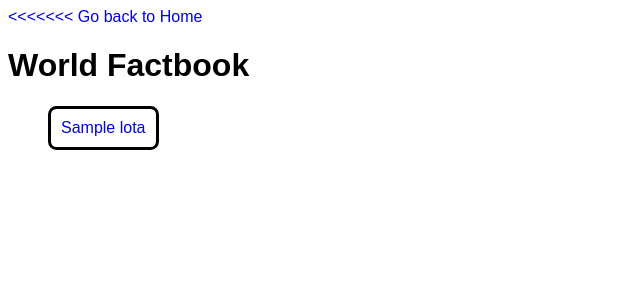
After one commit to TAY40401639/tayworld, a Flask app: template templates/base.html in a window 1280 px wide. The commit adds this page. Shown: the top 300 px of the page, without its empty margins (0-640 px from the left). Run offline with Flask 2, Linux system fonts and the light colour scheme; the template is opened without the code that fills it: most values are stand-ins (such as "Sample title", 1, 10 or a date in 2020).

Commit message:
add base.html

```diff
--- a/static/style.css
+++ b/static/style.css
@@ -1,11 +1,5 @@
 body{
     font-family: arial;
-}
-
-.container{
-    width: 100%;
-    height: 100%
-    margin:center;
  }
 
 body.detail{
--- /dev/null
+++ b/templates/base.html
@@ -0,0 +1,27 @@
+<!DOCTYPE html>
+<html>
+<head>
+<link rel='stylesheet' href='/static/style.css'>
+</head>
+<body>
+		<div>
+			<a href="/"><<<<<<< Go back to Home</a>
+		</div>
+		<div class="header">
+		<h1>World Factbook</h1>
+		<div>
+		<form>
+		<ul class="sort">
+			{% for s in lota %}
+			<a href="/startWithAlphabetic/{{s}}"><li>{{s}}</li></a>
+			{% endfor %}
+		</ul>
+		</form>
+	</div>
+	<div>
+		{% block content %}
+		{% endblock%}
+	</div>
+	</body>
+</body>
+</html>
```
